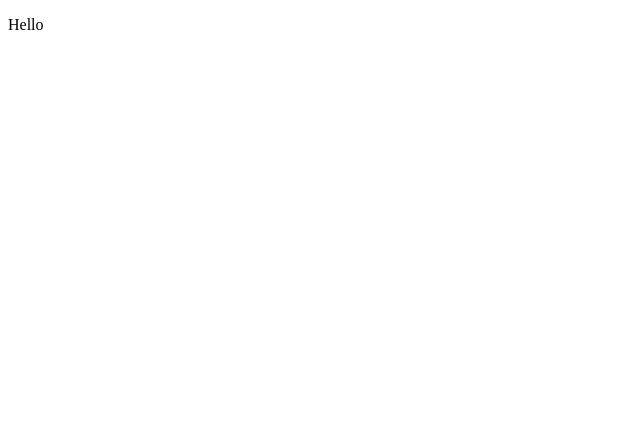
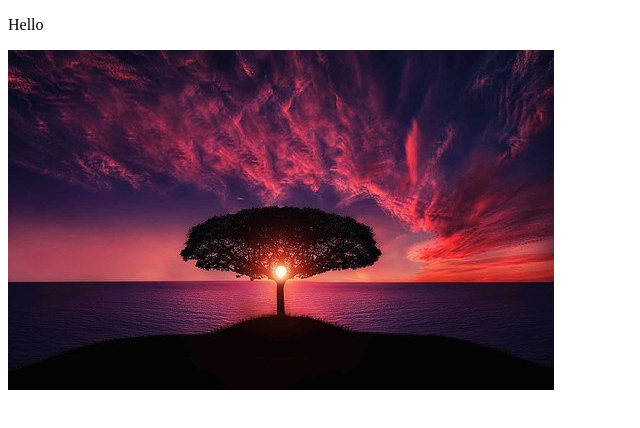
Before and after one commit to EleneOk/Lesson-5, a plain HTML site: page index.html in a window 1280 px wide. Shown: the whole page, without its empty margins (0-640 px from the left). Drawn offline with Linux system fonts and the light colour scheme.

Commit message:
add image folder

```diff
--- a/index.html
+++ b/index.html
@@ -5,5 +5,6 @@
 </head>
 <body>
     <p> Hello </p>
+    <img src="images/tree.jpg" alt="tree">
 </body>
 </html>
```
Also changed, not shown: images/tree.jpg (added).
